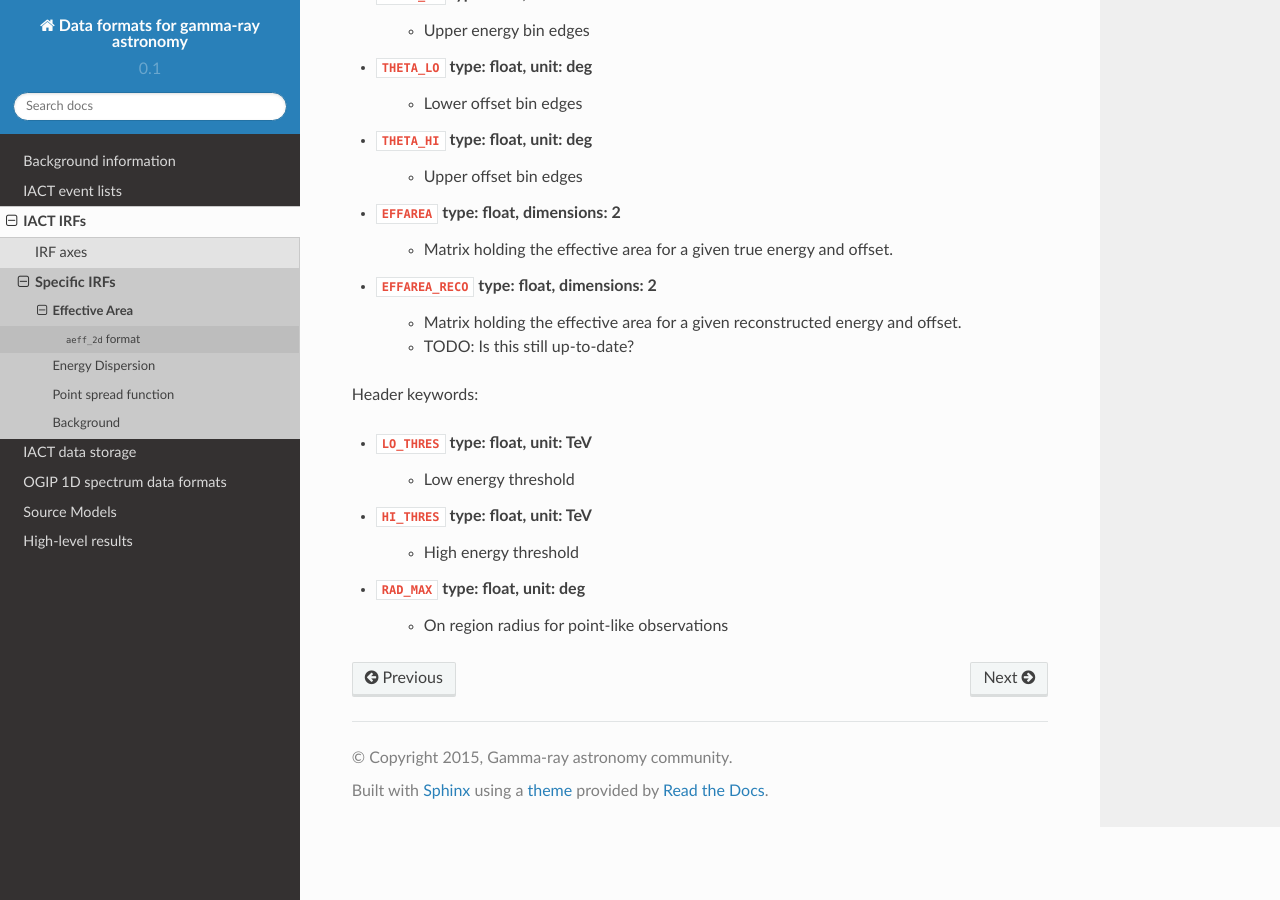
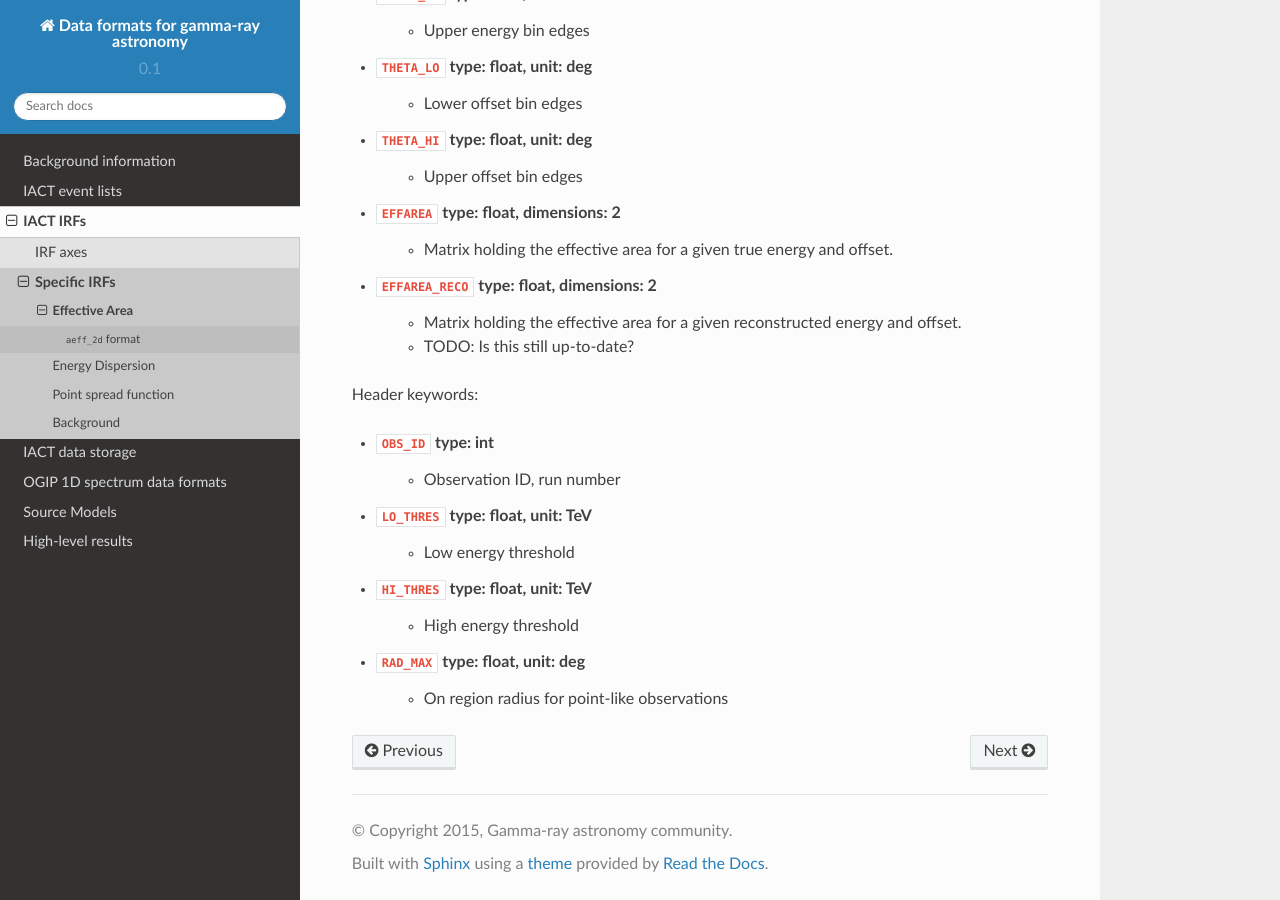
Before and after one commit to open-gamma-ray-astro/gamma-astro-data-formats, a Sphinx documentation site: the page built from source/irfs/effective_area/index.rst, in a window 1280 px wide and 900 px high, scrolled down 740 px. Built offline with Sphinx 7.4.7 and the Read the Docs theme 2.0.0, drawn with Linux system fonts in a browser that asks for light colours; some of the changed lines change nothing that is shown.

Commit message:
add AEFF2D example file

```diff
--- /dev/null
+++ b/source/irfs/effective_area/create_example_file.py
@@ -0,0 +1,38 @@
+"""This script generates an example effective area
+
+It complies to the specifications at http://gamma-astro-data-formats.readthedocs.org/en/latest/irfs/effective_area/index.html
+"""
+
+from astropy.io import fits
+from astropy.table import Table
+import numpy as np
+
+e_bins = 20
+o_bins = 5
+e_axis = np.logspace(-1,2,e_bins+1)
+o_axis = np.linspace(0,3,o_bins+1)
+effarea = np.ones([e_bins, o_bins]) * 3e5
+
+table = Table([[e_axis[:-1]],[e_axis[1:]],
+               [o_axis[:-1]],[o_axis[1:]],
+               [effarea]],
+              names=('ENERG_LO', 'ENERG_HI',
+                     'THETA_LO', 'THETA_HI',
+                     'EFFAREA'))
+
+data = table.as_array()
+header = fits.Header()
+header['OBS_ID'] = 31415 , 'Observation ID'
+header['LO_THRES'] = 0.1 , 'Low energy threshold [TeV]'
+header['HI_THRES'] = 50 , 'High energy threshold [TeV]'
+header['RAD_MAX'] = 0.1, 'On region radius for point-like observations'
+
+tbhdu = fits.BinTableHDU(data, header, name='EFFECTIVE AREA')
+
+for colname in table.colnames:
+    tbhdu.columns[colname].unit = str(table[colname].unit)
+
+prihdu = fits.PrimaryHDU()
+
+thdulist = fits.HDUList([prihdu, tbhdu])
+thdulist.writeto('aeff_2d_example.fits', clobber=True)
--- a/source/irfs/effective_area/index.rst
+++ b/source/irfs/effective_area/index.rst
@@ -47,6 +47,8 @@ Columns:
 
 Header keywords:
 
+* ``OBS_ID`` type: int
+    * Observation ID, run number
 * ``LO_THRES`` type: float, unit: TeV
     * Low energy threshold
 * ``HI_THRES`` type: float, unit: TeV
```
Also changed, not shown: 1 other file.
